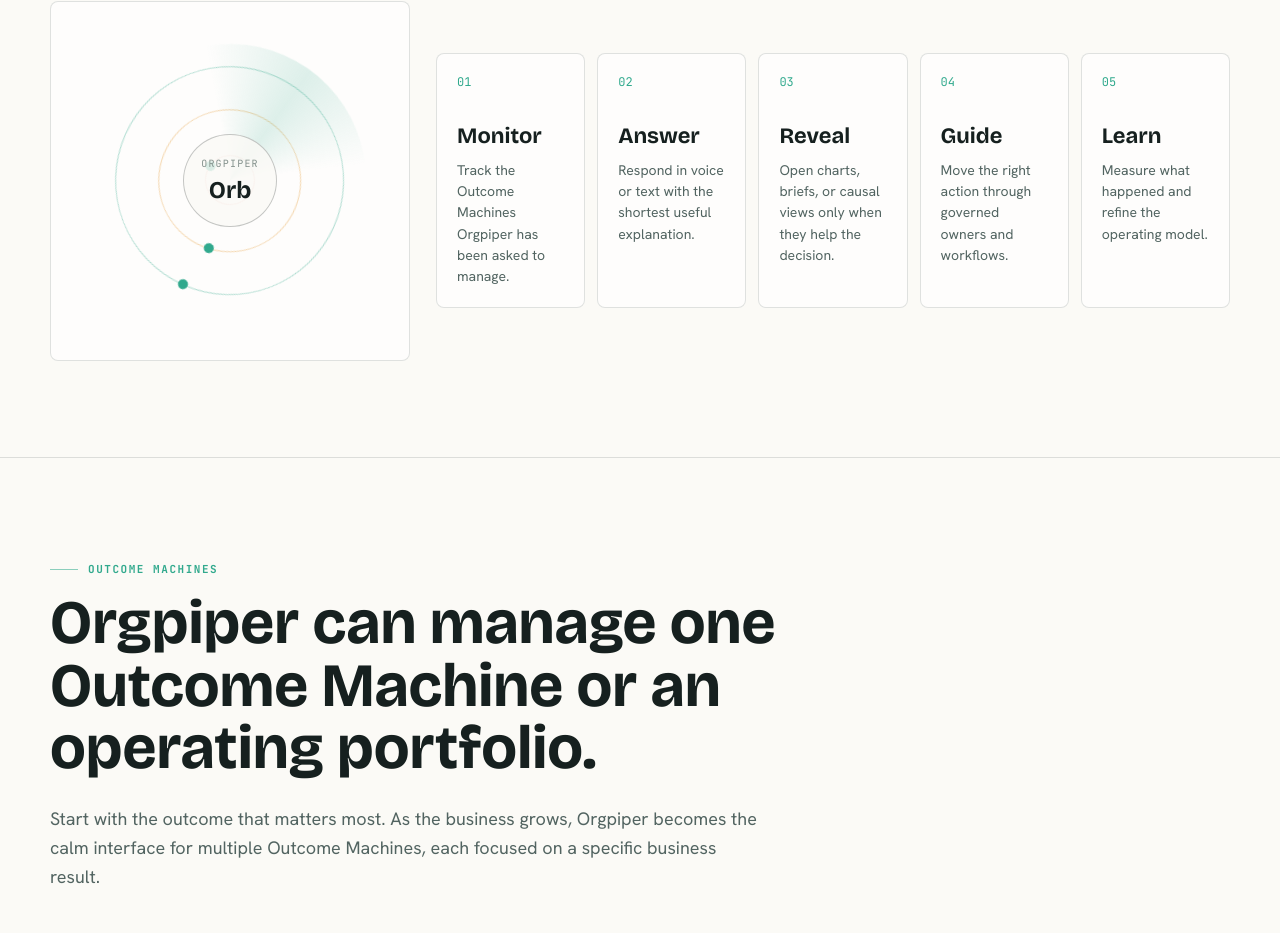
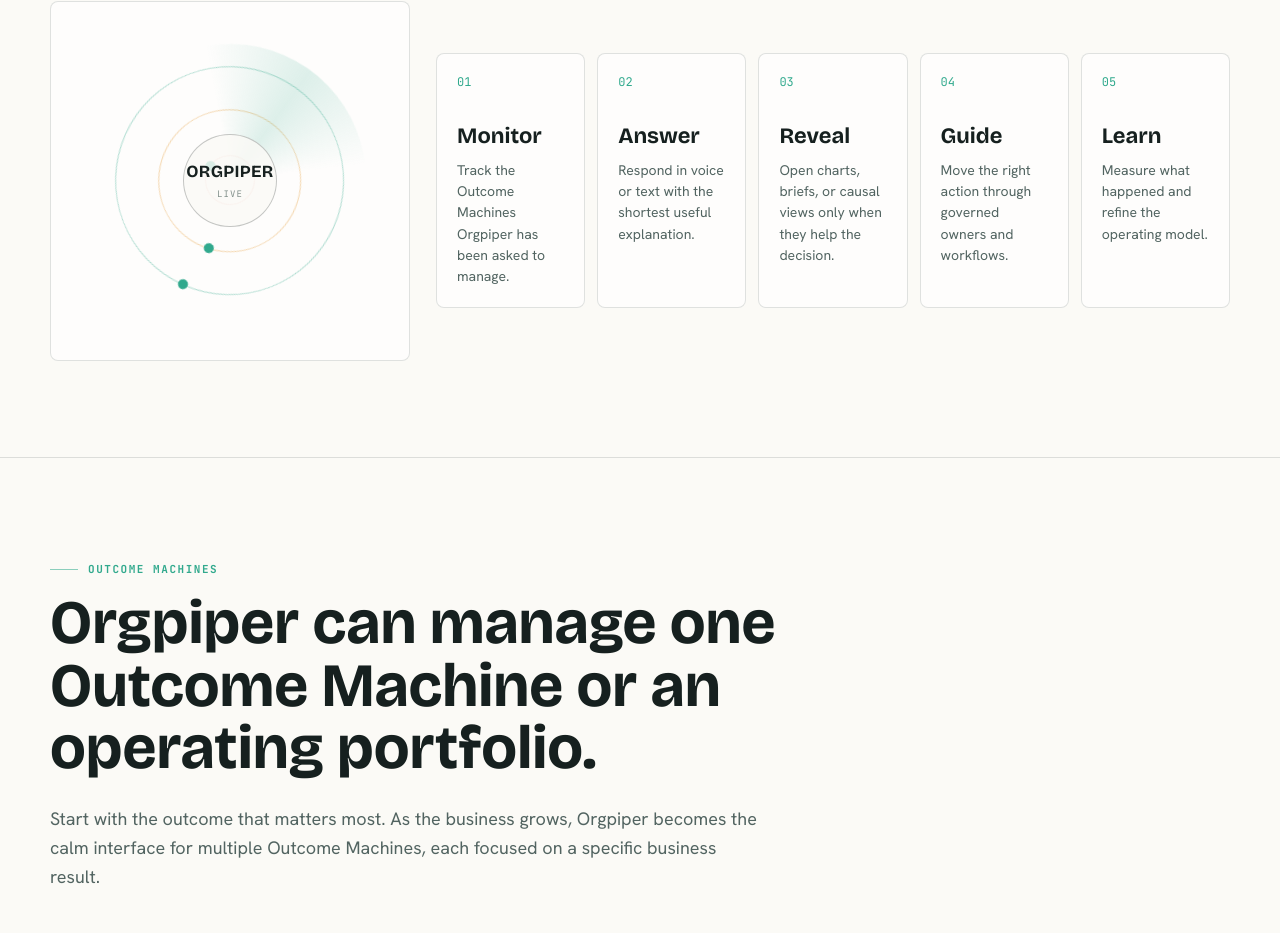
Before and after one commit to amitrathore/orgpiper-web, a plain HTML site: page index.html in a window 1280 px wide. Shown: the part 3580-4513 px from the top of the page. Drawn offline with nearby package versions, Linux system fonts and the light colour scheme.

Commit message:
Update loop graphic label

```diff
--- a/index.html
+++ b/index.html
@@ -195,8 +195,8 @@
               <div class="ring ring-3"></div>
               <div class="sweep"></div>
               <div class="core-label">
-                <span>Orgpiper</span>
-                <strong>Orb</strong>
+                <strong>ORGPIPER</strong>
+                <span>Live</span>
               </div>
             </div>
             <div class="loop-steps">
--- a/styles.css
+++ b/styles.css
@@ -766,16 +766,18 @@
 .core-label span {
   color: var(--faint);
   font-family: var(--font-mono);
-  font-size: 10px;
+  font-size: 9px;
   text-transform: uppercase;
   letter-spacing: 0.12em;
 }
 
 .core-label strong {
   display: block;
-  margin-top: 6px;
+  margin-top: 0;
+  margin-bottom: 6px;
   font-family: var(--font-display);
-  font-size: 24px;
+  font-size: 17px;
+  letter-spacing: 0.02em;
 }
 
 .loop-steps {
```
